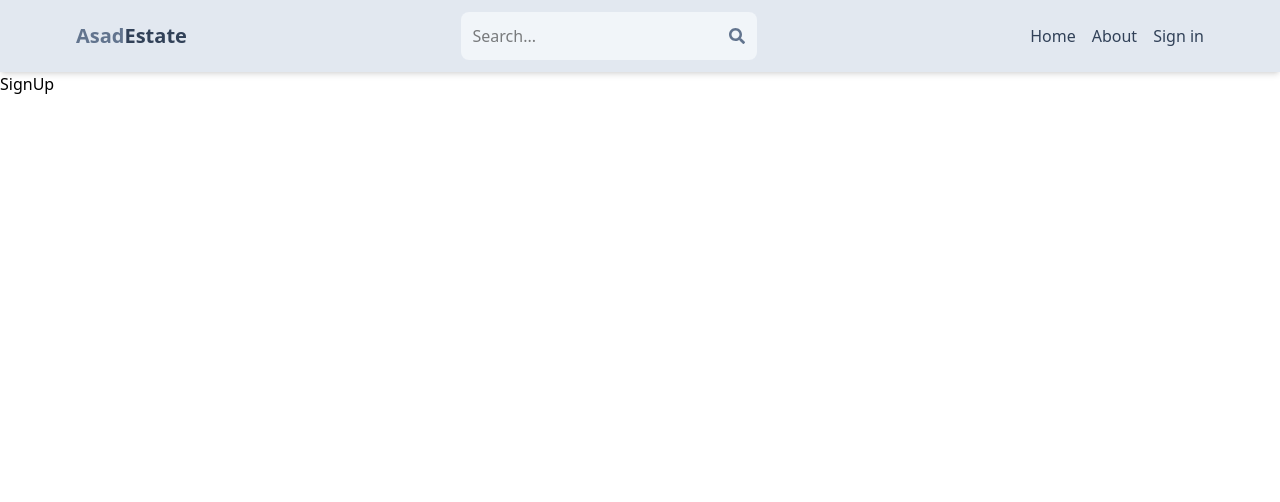
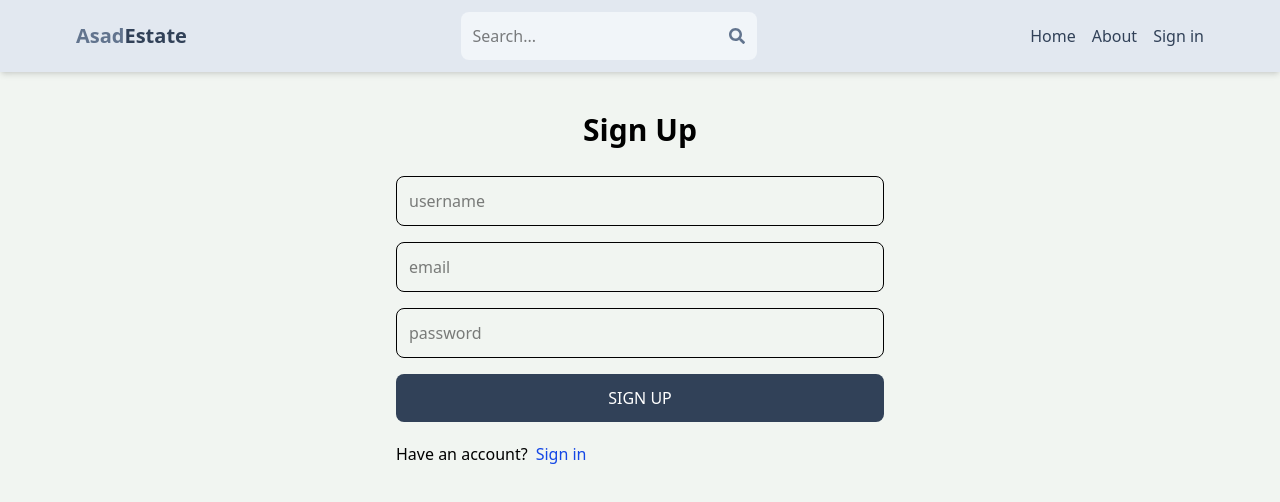
Before and after one commit to assaaddd/second-project, a React (Vite) app in the folder client/: page /sign-up in a window 1280 px wide. Shown: the top 502 px of the page. Built offline with nearby package versions, Linux system fonts and the light colour scheme.

Commit message:
complete signup page ui

```diff
--- a/client/src/index.css
+++ b/client/src/index.css
@@ -1 +1,4 @@
 @import "tailwindcss";
+body{
+    background-color: rgb(241, 245, 241);
+}
--- a/client/src/pages/SignUp.jsx
+++ b/client/src/pages/SignUp.jsx
@@ -1,9 +1,22 @@
-import React from 'react'
+import React from 'react';
+import {Link} from 'react-router-dom';
 
 export default function SignUpSignUp() {
   return (
-    <div>
-      SignUp
+    <div className='p-3 max-w-lg mx-auto'>
+      <h1 className='text-3xl text-center font-semibold my-7'>Sign Up</h1>
+      <form className='flex flex-col gap-4'>
+        <input type="text" placeholder='username' className='border p-3 rounded-lg' id='username'/>
+        <input type="email" placeholder='email' className='border p-3 rounded-lg' id='email'/>
+        <input type="password" placeholder='password' className='border p-3 rounded-lg' id='password'/>
+        <button className='bg-slate-700 text-white p-3 rounded-lg uppercase hover:opacity-95 disabled:opacity-80'>Sign up</button>
+      </form>
+      <div className='flex gap-2 mt-5'>
+        <p>Have an account?</p>
+        <Link to='/sign-in' >
+        <span className='text-blue-700'>Sign in</span>
+        </Link>
+      </div>
     </div>
   )
 }
```
